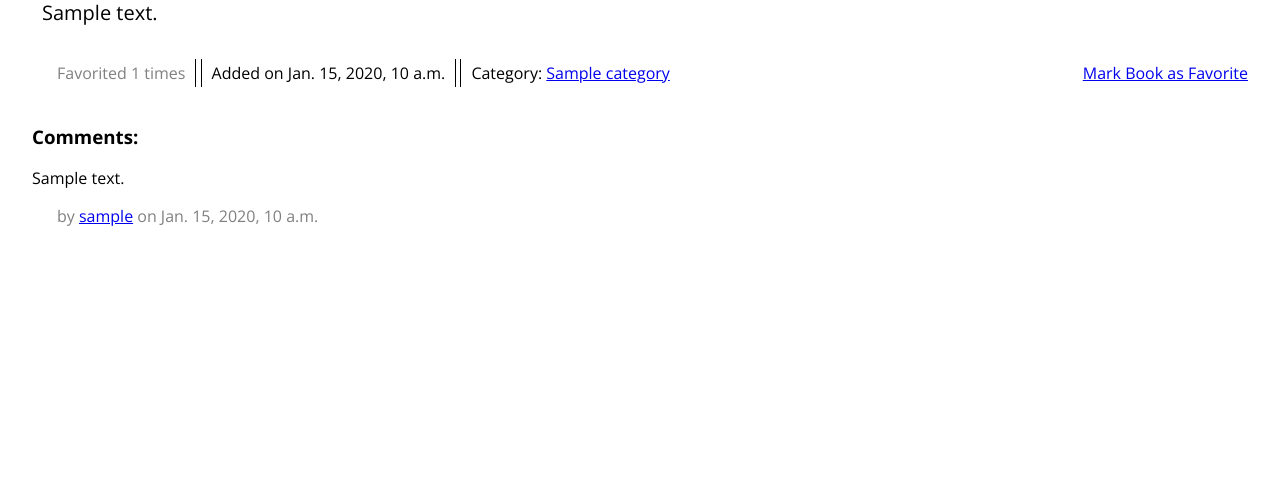
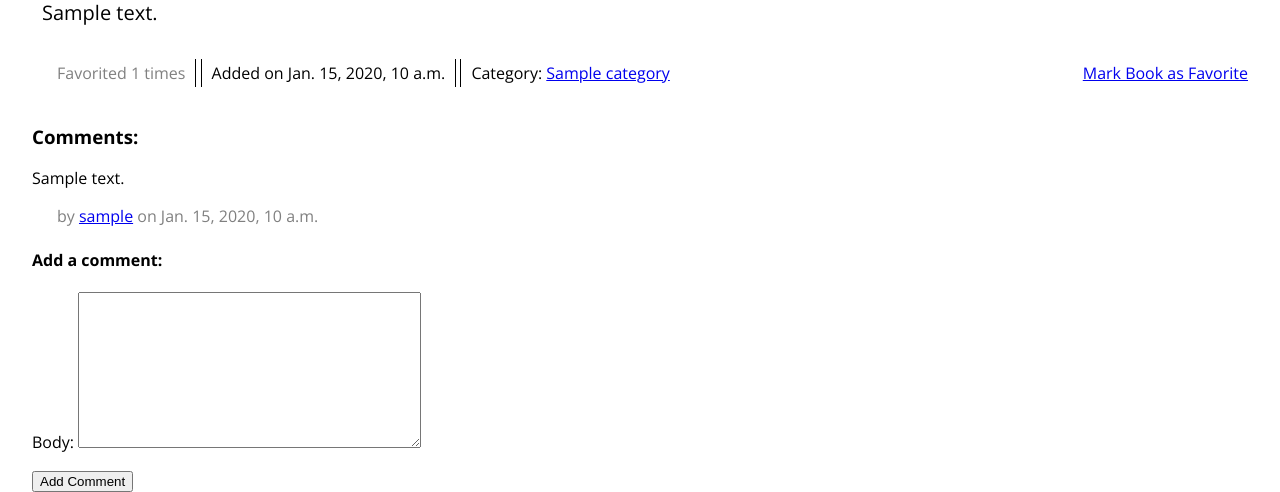
Before and after one commit to momentum-team-2/django-freeshelf-joeyviolacode, a Django app: page /books/show_book/1 in a window 1280 px wide. Shown: the part 472-964 px from the top of the page. Before the commit the page ends 698 px from the top, so only its background shows below. Run offline with Django 3.2, Linux system fonts and the light colour scheme; tables that the repository leaves empty hold one stand-in row (values such as "Sample post"); grey boxes marked "Sample" are stand-in pictures.

Commit message:
Comments work.  One button added to categories list to go to book view.

```diff
--- a/core/forms.py
+++ b/core/forms.py
@@ -1,5 +1,5 @@
 from django import forms
-from .models import Book
+from .models import Book, Comment
 
 class BookForm(forms.ModelForm):
     class Meta:
@@ -12,3 +12,10 @@ class BookForm(forms.ModelForm):
             "description",
             "category",
         ]
+
+class CommentForm(forms.ModelForm):
+    class Meta:
+        model = Comment
+        fields = [
+            "body"
+        ]
--- a/core/views.py
+++ b/core/views.py
@@ -1,9 +1,11 @@
 from django.shortcuts import render, redirect, get_object_or_404
 from .models import Book, Category
 from users.models import User
-from .forms import BookForm
+from .forms import BookForm, CommentForm
+from django.contrib.auth.decorators import login_required
 
 # Create your views here.
+@login_required
 def list_books(request):
     books = Book.objects.order_by("-id")
     categories = Category.objects.all()
@@ -27,12 +29,25 @@ def list_books_title(request):
 def show_book(request, pk):
     book = get_object_or_404(Book, pk=pk)
     categories = Category.objects.all()
-    return render(request, 'core/show_book.html', { "book" : book, "categories" : categories })
+    form = CommentForm()
+    return render(request, 'core/show_book.html', { "book" : book, "categories" : categories, "form":form })
 
 def show_user(request, pk):
     user = get_object_or_404(User, pk=pk)
     comments = user.comments.all
     return render(request, 'core/show_user.html', { "user": user, "comments" : comments})
+
+def add_comment(request, pk):
+    book = get_object_or_404(Book, pk=pk)
+    user = request.user
+    form = CommentForm(data=request.POST)
+    comment = None
+    if form.is_valid():
+        comment = form.save(commit=False)
+        comment.book = book
+        comment.author = user
+        comment.save()
+    return redirect(to="show_book", pk=pk)
 
 
 
--- a/freeshelf/urls.py
+++ b/freeshelf/urls.py
@@ -28,6 +28,7 @@ urlpatterns = [
     path('books/show_book/<int:pk>', core_views.show_book, name="show_book"),
     path('books/mark_favorite/<int:pk>', core_views.mark_favorite, name="mark_favorite"),
     path('users/<int:pk>', core_views.show_user, name="show_user"),
+    path('books/comment/<int:pk>', core_views.add_comment, name="add_comment"),
 ]
 
 if settings.DEBUG:
--- a/templates/core/list_category.html
+++ b/templates/core/list_category.html
@@ -30,6 +30,9 @@
                 <span class="favorited r-border line-pad">Favorited {{book.fave_count}} times</span>
                 <span class="date l-border r-border line-pad">Added on {{book.date_added}}</span>
                 <span class="category l-border line-pad">Category: <a class="category-link" href="#">{{book.category.name}}</a></span>
+                <span class="detail l-border l-marg line-pad">
+                    <a class="detail-link" href="{% url 'show_book' pk=book.pk %}">See Book Detail</a>
+                </span>
             </p>
         </div>
     </div>
--- a/templates/core/show_book.html
+++ b/templates/core/show_book.html
@@ -45,6 +45,14 @@
         <p class="comment">{{comment.body}}</p>
         <p class="comment-info">by <a href="{% url 'show_user' pk=comment.author.pk %}">{{comment.author}}</a> on {{comment.date_added}}</p>
         {% endfor %}
+        <h4>Add a comment:</h4>
+        <form action="{% url 'add_comment' pk=book.pk %}" method="POST">
+            {% csrf_token %}
+            {{ form.as_p }}
+            <div>
+                <button type="submit">Add Comment</button>
+            </div>
+        </form>
     </div>
 </div>
 {% endblock %}
```
